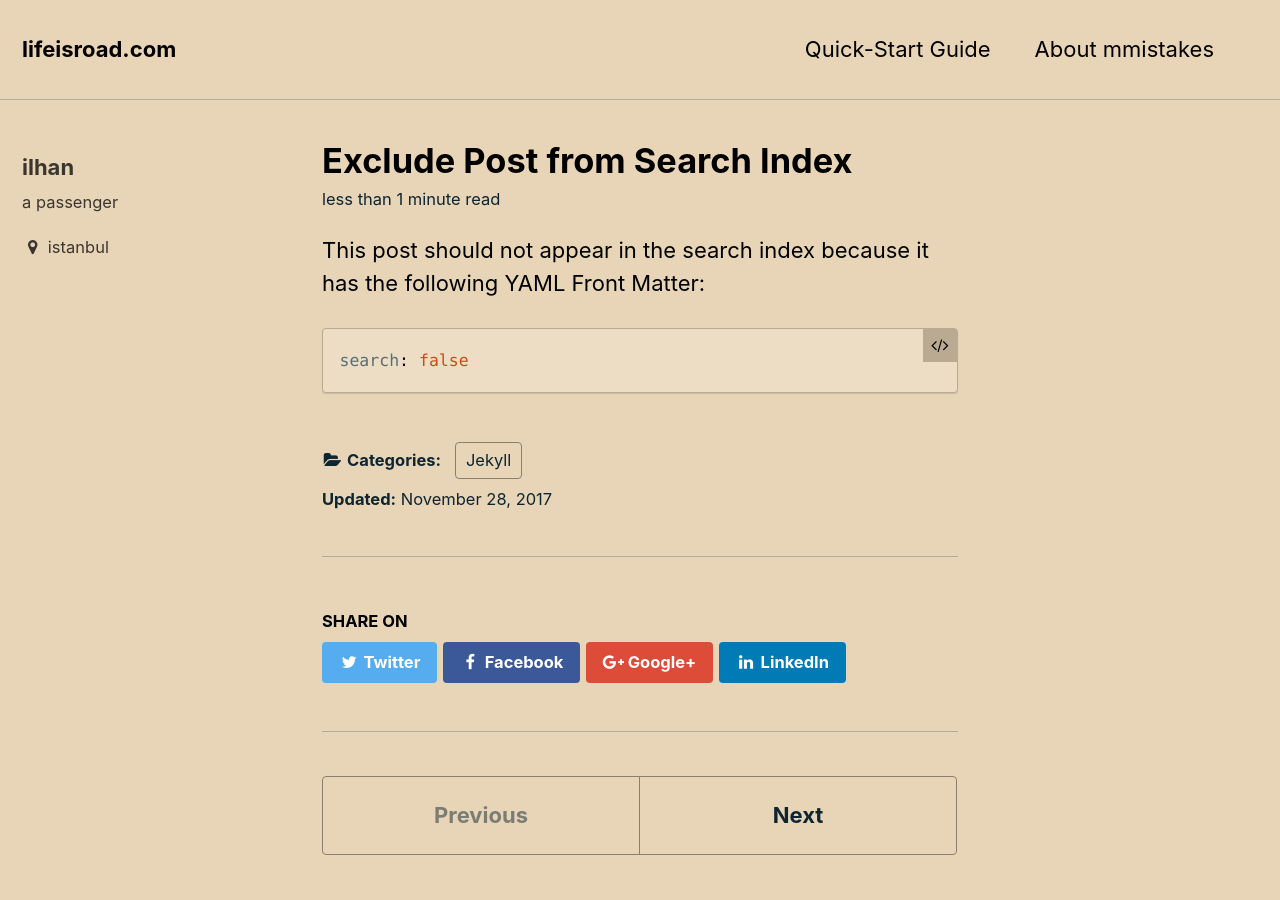
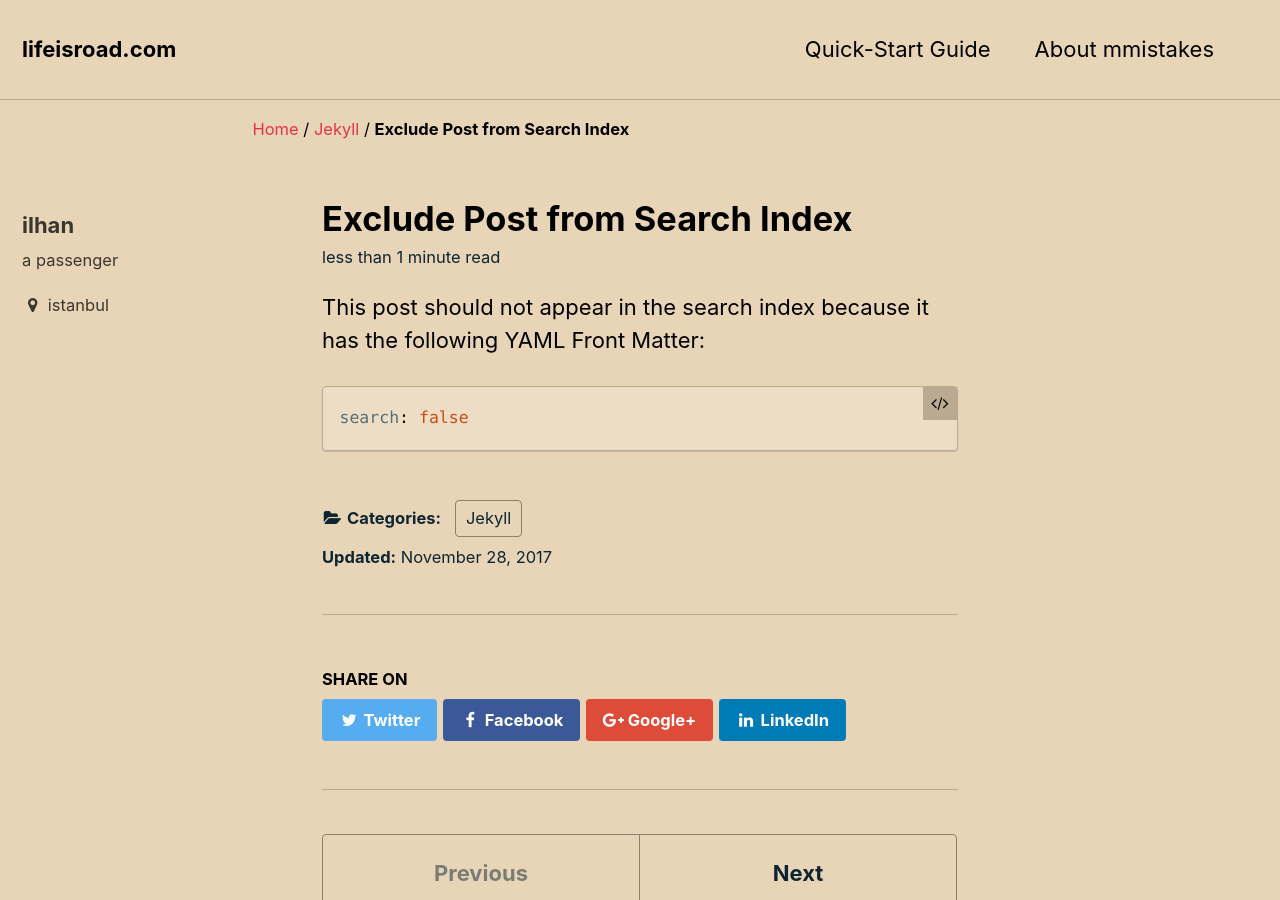
Before and after one commit to ilhangoren/ilhangoren.github.io, a Jekyll site: the page built from _posts/2017-11-28-Post-exclude-search.md, in a window 1280 px wide and 900 px high. Built offline with Jekyll 4.4.1, drawn with Linux system fonts in a browser that asks for light colours; part of the change alters nothing that is shown.

```diff
--- a/_config.yml
+++ b/_config.yml
@@ -15,9 +15,9 @@ name                     : "ilhan"
 description              : "About life, road and tech"
 url                      : "http://lifeisroad.com" # the base hostname & protocol for your site e.g.
 baseurl                  : # the subpath of your site, e.g. "/blog"
-repository               : ilhangrn/lifeisroad #e.g. "mmistakes/minimal-mistakes"
+repository               : # ilhangrn/lifeisroad #e.g. "mmistakes/minimal-mistakes"
 teaser                   : # path of fallback teaser image, e.g. "/assets/images/500x300.png"
-# breadcrumbs            : false # true, false (default)
+breadcrumbs              : true # true, false (default)
 words_per_minute         : 200
 comments:
   provider               : # false (default), "disqus", "discourse", "facebook", "google-plus", "staticman", "staticman_v2" "custom"
```
